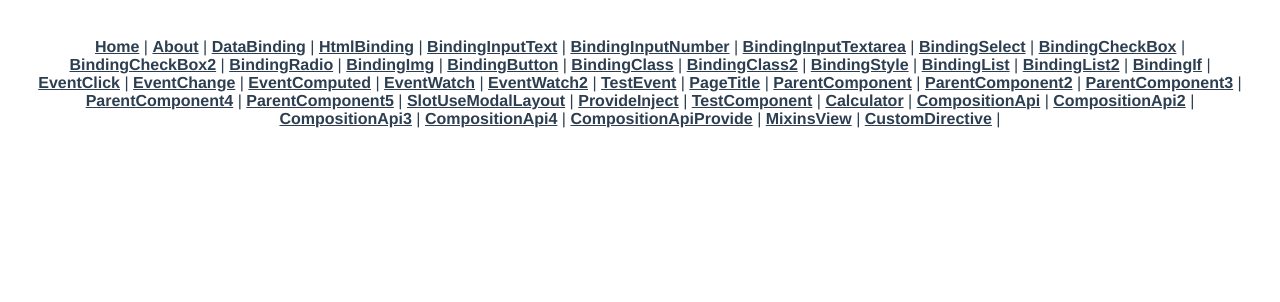
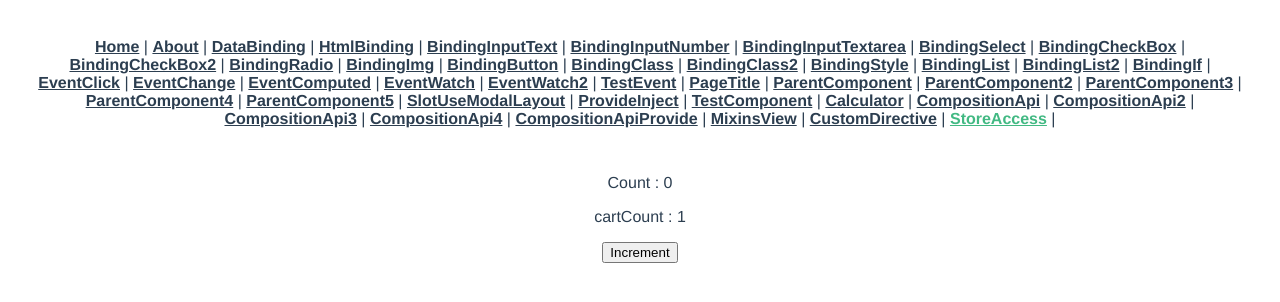
Before and after one commit to Mujoung-Kim/frame_work_study, a Vue app in the folder vue-project/: page /StoreAccess in a window 1280 px wide. Shown: the top 302 px of the page. Built offline with nearby package versions, Linux system fonts and the light colour scheme.

Commit message:
vuex syntax

```diff
--- a/vue-project/package.json
+++ b/vue-project/package.json
@@ -11,7 +11,8 @@
     "axios": "^1.3.4",
     "core-js": "^3.8.3",
     "vue": "^3.2.13",
-    "vue-router": "^4.0.3"
+    "vue-router": "^4.0.3",
+    "vuex": "^4.0.2"
   },
   "devDependencies": {
     "@babel/core": "^7.12.16",
--- a/vue-project/src/App.vue
+++ b/vue-project/src/App.vue
@@ -42,6 +42,7 @@
     <router-link to="CompositionApiProvide">CompositionApiProvide</router-link> |
     <router-link to="MixinsView">MixinsView</router-link> |
     <router-link to="CustomDirective">CustomDirective</router-link> |
+    <router-link to="StoreAccess">StoreAccess</router-link> |
   </nav>
   <router-view/>
 </template>
--- a/vue-project/src/main.js
+++ b/vue-project/src/main.js
@@ -1,6 +1,7 @@
 import { createApp } from 'vue'
 import App from './App.vue'
 import router from './router'
+import store from './store'		// store 추가
 import mixins from './mixins'	// minxin 추가
 
-createApp(App).use(router).mixin(mixins).mount('#app')
+createApp(App).use(router).use(store).mixin(mixins).mount('#app')
--- a/vue-project/src/router/index.js
+++ b/vue-project/src/router/index.js
@@ -214,6 +214,11 @@ const routes = [
     path: '/CustomDirective',
     name: 'CustomDirective',
     component: () => import(/* webpachChunkName: "CustomDirective"*/ '../views/basic/composition/CustomDirective.vue')
+  },
+  {
+    path: '/StoreAccess',
+    name: 'StoreAccess',
+    component: () => import(/* webpachChunkName: "StoreAccess"*/ '../views/basic/vuex/StoreAccess.vue')
   }
 ]
 
--- /dev/null
+++ b/vue-project/src/store.js
@@ -0,0 +1,34 @@
+import {
+	createStore
+} from 'vuex'
+
+const store = createStore({
+	state() {
+		return {
+			count: 0,
+			cart: [{
+				product_id: 1,
+				product_name: "Iphone",
+				category: "A"
+			}]
+		}
+	},
+	getters: {
+		cartCount: (state) => {
+			return state.cart.length
+		}
+	},
+	mutations: {
+		increment(state) {
+			state.count++
+		}
+	},
+	// 비동기 처리 로직 수행 가능
+	actions: {
+		increment(context) {
+			context.commit('increment')
+		}
+	}
+})
+
+export default store
--- /dev/null
+++ b/vue-project/src/views/basic/vuex/StoreAccess.vue
@@ -0,0 +1,25 @@
+<template>
+	<div>
+		<p>Count : {{ count }}</p>
+		<p>cartCount : {{ cartCount }}</p>
+		<button type="button" @click="increment">Increment</button>
+	</div>
+</template>
+
+<script>
+export default{
+	computed: {
+		count() {
+			return this.$store.state.count
+		},
+		cartCount() {
+			return this.$store.getters.cartCount
+		}
+	},
+	methods: {
+		increment() {
+			this.$store.commit('increment')
+		}
+	}
+}
+</script>
```
Also changed, not shown: 1 other file (tests, documents, lock files or other folders).
